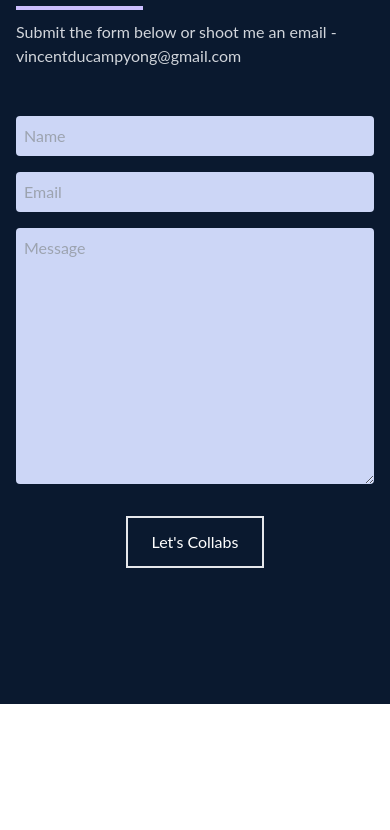
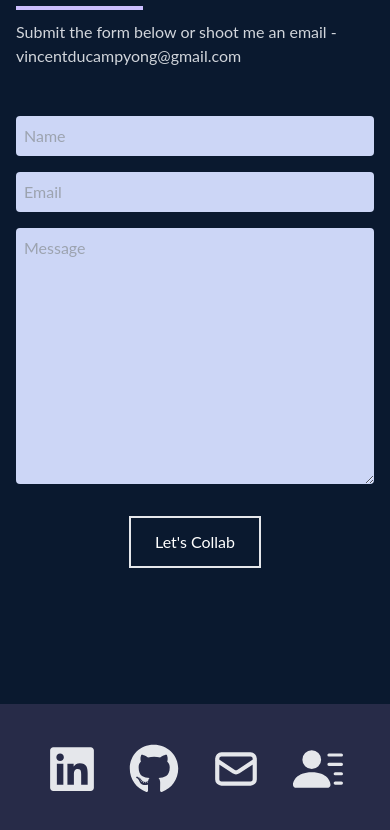
Before and after one commit to vinz-DY/myPortfolio, a React (Vite) app: page / in a window 390 px wide. Shown: the part 4162-4992 px from the top of the page. Before the commit the page ends 4866 px from the top, so only its background shows below. Built offline with nearby package versions, Linux system fonts and the light colour scheme.

Commit message:
footer en mobile

```diff
--- a/src/App.jsx
+++ b/src/App.jsx
@@ -1,6 +1,7 @@
 import './App.css'
 import About from './components/About';
 import Contact from './components/Contact';
+import Footer from './components/Footer';
 import Home from './components/Home';
 import Navbar from './components/Navbar';
 import Skills from './components/Skills';
@@ -17,6 +18,7 @@ function App() {
       <Skills />
       <Work />
       <Contact />
+      <Footer/>
     </>
   );
 }
--- a/src/components/Contact.jsx
+++ b/src/components/Contact.jsx
@@ -25,21 +25,24 @@ const Contact = () => {
           type="text"
           placeholder="Name"
           name="name"
+          required
         />
         <input
           className="my-4 p-2 bg-[#ccd6f6] rounded focus:bg-slate-200 focus:outline-none"
           type="email"
           placeholder="Email"
           name="email"
+          required
         />
         <textarea
           className="bg-[#ccd6f6] p-2 rounded focus:bg-slate-200 focus:outline-none"
           name="message"
           rows="10"
           placeholder="Message"
+          required
         ></textarea>
         <button className="text-white border-2 px-6 py-3 my-8 mx-auto flex items-center hover:bg-[#6166d7] hover:border-[#6166d7]">
-          Let's Collabs
+          Let's Collab
         </button>
       </form>
     </div>
--- /dev/null
+++ b/src/components/Footer.jsx
@@ -0,0 +1,54 @@
+import React from 'react'
+import { FaGithub, FaLinkedin,} from "react-icons/fa";
+import { HiOutlineMail } from "react-icons/hi";
+import { BsFillPersonLinesFill } from "react-icons/bs";
+
+const Footer = () => {
+  return (
+    <div
+      className="
+    bg-[#272b48]  flex py-10 justify-center lg:hidden"
+    >
+      <ul className="flex">
+        <li className="">
+          <a
+            className=" text-gray-200 bg-[#cbbeff]"
+            href="https://www.linkedin.com/in/vincent-ducamp-%F0%9F%92%BE-59895a278/"
+            target="_blank"
+          >
+            <FaLinkedin size={50} />
+          </a>
+        </li>
+        <li className="">
+          <a
+            className=" text-gray-200"
+            href="https://github.com/vinz-DY"
+            target="_blank"
+          >
+            <FaGithub size={50} />
+          </a>
+        </li>
+        <li className="">
+          <a
+            className=" text-gray-200"
+            href="mailto:vincentducampyong@gmail.com"
+          >
+            <HiOutlineMail size={50} />
+          </a>
+        </li>
+        <li className="">
+          <a
+            className=" text-gray-200"
+            href="https://drive.google.com/file/d/1A1JWubG9b-HDheVIc9COEVmychtVeogl/view?usp=sharing"
+            target="blank "
+            rel="noopener noreferrer"
+          >
+            <BsFillPersonLinesFill size={50} />
+          </a>
+        </li>
+      </ul>
+    </div>
+  );
+}
+
+export default Footer
```
